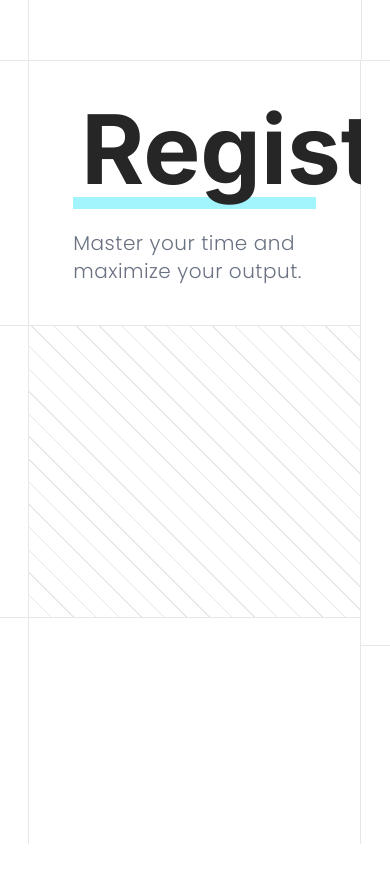
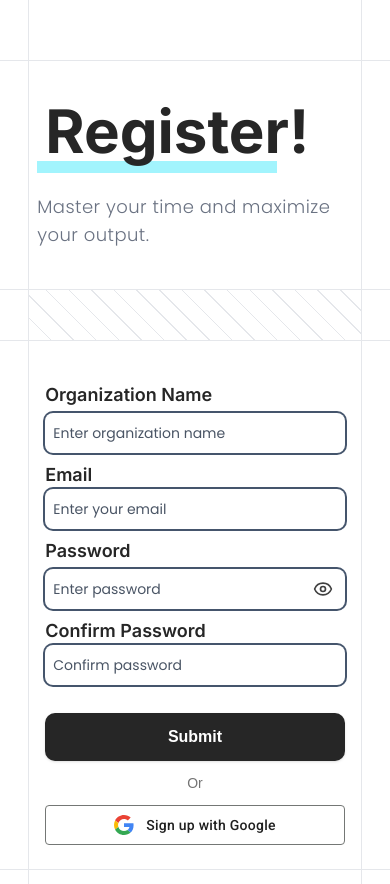
Before and after one commit to DevpratapTomar2005/prod-track, a React (Vite) app in the folder frontend/: page /auth/register/org in a window 390 px wide. Shown: the top 884 px of the page. Before the commit the page ends 844 px from the top, so only its background shows below. Built offline with nearby package versions, Linux system fonts and the light colour scheme.

Commit message:
ADD:  Make Login And Register Responsive

```diff
--- a/frontend/src/components/Login.tsx
+++ b/frontend/src/components/Login.tsx
@@ -1,6 +1,6 @@
 import { useForm } from "react-hook-form";
 import type { SubmitHandler } from "react-hook-form";
-import {useNavigate} from "react-router";
+import { useNavigate } from "react-router";
 
 interface LoginInputs {
   email: string;
@@ -14,10 +14,7 @@
     handleSubmit,
     getValues,
     formState: { errors },
-
   } = useForm<LoginInputs>();
-
-
 
   const onSubmit: SubmitHandler<LoginInputs> = (data) => {
     console.log(data);
@@ -25,25 +22,25 @@
   };
 
   return (
-    <div className="flex">
-      <div className="w-full  border-r border-gray-200  min-h-[calc(100vh-61px)]">
-        <div className="m-10 mb-0">
-          <h1 className="font-inter text-8xl font-bold text-neutral-800 px-3">
+    <div className="flex max-[700px]:block">
+      <div className="w-full max-[1050px]:w-1/2 border-r border-gray-200 min-h-[calc(100vh-61px)] max-[700px]:min-h-0 max-[700px]:h-fit max-[700px]:w-full max-[700px]:border-r-0">
+        <div className="m-10 mb-0 max-[850px]:mx-2 max-[700px]:mx-10 max-[400px]:mx-1">
+          <h1 className="font-inter text-8xl max-[1050px]:text-7xl max-[850px]:text-6xl font-bold text-neutral-800 px-3">
             Login!
           </h1>
-          <div className="max-w-[280px] mx-1 h-3 bg-cyan-200"></div>
+          <div className="max-w-[280px] max-[1050px]:w-[220px] max-[850px]:w-[190px] mx-1 h-3 bg-cyan-200"></div>
         </div>
         <div>
-          <p className="text-xl mx-11 mt-5 tracking-wide font-poppins text-gray-500 font-light">
+          <p className="text-xl max-[1050px]:text-lg max-[850px]:text-md max-[850px]:mx-3 max-[700px]:mx-11 max-[400px]:mx-2 mx-11 mt-5 tracking-wide font-poppins text-gray-500 font-light">
             Ready to crush your goals today?
           </p>
         </div>
         <div className="w-[250%] bg-gray-200 h-px  relative left-[-100%] z-0 mt-10"></div>
-        <div className="w-full h-[300px] bg-[repeating-linear-gradient(45deg,transparent,transparent_15px,#e5e7eb_15px,#e5e7eb_16px)]"></div>
-        <div className="w-[250%] bg-gray-200 h-px  relative left-[-100%] mb-0 z-0 "></div>
+        <div className="w-full max-[700px]:h-[50px] h-[300px] bg-[repeating-linear-gradient(45deg,transparent,transparent_15px,#e5e7eb_15px,#e5e7eb_16px)]"></div>
+        <div className="w-[250%] bg-gray-200 h-px  relative left-[-100%] mb-10 z-0 "></div>
       </div>
-      <div className="w-2/3 bg-white relative z-1">
-        <div className="mx-10 mb-6 mt-15">
+      <div className="w-2/3 max-[1050px]:w-1/2 max-[850px]:w-3/5 bg-white relative z-1 max-[700px]:h-fit max-[700px]:w-full">
+        <div className="mx-10 mb-6 mt-15 max-[700px]:mt-10 max-[400px]:mx-4">
           <form onSubmit={handleSubmit(onSubmit)}>
             <div className="flex flex-col my-2">
               <label
@@ -98,8 +95,6 @@
                     },
                   })}
                 />
-
-
               </div>
 
               {errors.password && (
@@ -122,7 +117,7 @@
             <p className="text-sm mt-3 text-neutral-500 text-center">Or</p>
           </div>
           <div className="mt-3">
-            <button className="group relative flex h-10 w-full max-w-[400px] cursor-pointer items-center justify-center overflow-hidden rounded-[4px] border border-[#747775] bg-white px-3 py-0 text-center font-roboto text-sm font-medium tracking-[0.25px] text-[#1f1f1f] outline-none transition-all duration-200 align-middle whitespace-nowrap disabled:opacity-50">
+            <button className="group relative flex h-10 w-full max-w-[400px] cursor-pointer items-center justify-center overflow-hidden rounded-[4px] border border-[#747775] bg-white px-3 py-0 text-center font-roboto text-sm font-medium tracking-[0.25px] text-[#1f1f1f] outline-none transition-all duration-200 align-middle whitespace-nowrap disabled:opacity-50 mx-auto">
               <div className="absolute inset-0 transition-opacity duration-200 opacity-0 group-hover:bg-[#1f1f1f] group-hover:opacity-[0.08] group-active:bg-[#1f1f1f] group-active:opacity-[0.12]"></div>
 
               <div className="relative flex items-center justify-center">
@@ -151,7 +146,7 @@
             </button>
           </div>
         </div>
-        <div className="w-[1000%] bg-gray-200 h-px mb-10 relative left-0"></div>
+        <div className="w-[1000%] bg-gray-200 h-px mb-10 relative left-0 max-[700px]:left-[-10%]"></div>
       </div>
     </div>
   );
--- a/frontend/src/components/Register.tsx
+++ b/frontend/src/components/Register.tsx
@@ -4,7 +4,7 @@
 import { useParams } from "react-router";
 import EyeOpen from "../assets/eye_open.svg";
 import EyeClose from "../assets/eye_off.svg";
-import {useNavigate} from "react-router";
+import { useNavigate } from "react-router";
 
 interface RegisterInputs {
   firstName?: string;
@@ -29,29 +29,33 @@
 
   const onSubmit: SubmitHandler<RegisterInputs> = (data) => {
     console.log(data);
-    navigate(`/${getValues("firstName")??getValues("organizationName")}/dashboard`);
+    navigate(
+      `/${getValues("firstName") ?? getValues("organizationName")}/dashboard`,
+    );
   };
 
   return (
-    <div className="flex ">
-      <div className="w-full border-r border-gray-200 min-h-[calc(100vh-61px)]">
-        <div className="m-10 mb-0">
-          <h1 className="font-inter text-8xl font-bold text-neutral-800 px-3">
+    <div className="flex max-[700px]:block">
+      <div className="w-full max-[1050px]:w-1/2  border-r border-gray-200 min-h-[calc(100vh-61px)] max-[700px]:min-h-0 max-[700px]:h-fit max-[700px]:w-full max-[700px]:border-r-0">
+        <div className="m-10 mb-0 max-[850px]:mx-2 max-[700px]:mx-10 max-[400px]:mx-1">
+          <h1 className="font-inter text-8xl max-[1050px]:text-7xl max-[850px]:text-6xl max-[700px]:8xl font-bold text-neutral-800 px-3">
             Register!
           </h1>
-          <div className="max-w-[385px] mx-1 h-3 bg-cyan-200"></div>
+          <div className="max-w-[385px] max-[1050px]:w-[293px] max-[850px]:w-[240px] mx-1 h-3 bg-cyan-200"></div>
         </div>
         <div>
-          <p className="text-xl mx-11 mt-5 tracking-wide font-poppins text-gray-500 font-light">
+          <p className="text-xl max-[1050px]:text-lg max-[850px]:text-md max-[850px]:mx-3 max-[700px]:mx-11 max-[400px]:mx-2 mx-11 mt-5 tracking-wide font-poppins text-gray-500 font-light">
             Master your time and maximize your output.
           </p>
         </div>
-        <div className="w-[250%] bg-gray-200 h-px relative left-[-100%] z-0 mt-10"></div>
-        <div className={`w-full ${roleType === "org" ? "h-[291px]" : "h-[363px]"} bg-[repeating-linear-gradient(45deg,transparent,transparent_15px,#e5e7eb_15px,#e5e7eb_16px)]`}></div>
-        <div className="w-[250%] bg-gray-200 h-px  relative left-[-100%] mb-10 z-0 "></div>
+        <div className="w-[250%] bg-gray-200 h-px relative left-[-100%] z-0 mt-10 "></div>
+        <div
+          className={`w-full max-[700px]:h-[50px] ${roleType === "org" ? "h-[291px]" : "h-[363px]"} bg-[repeating-linear-gradient(45deg,transparent,transparent_15px,#e5e7eb_15px,#e5e7eb_16px)]`}
+        ></div>
+        <div className="w-[250%] bg-gray-200 h-px  relative left-[-100%] mb-10 z-0"></div>
       </div>
-      <div className="w-2/3 bg-white relative z-1">
-        <div className="mx-10 mb-6 mt-10">
+      <div className="w-2/3 max-[1050px]:w-1/2 max-[850px]:w-3/5 bg-white relative z-1 max-[700px]:h-fit max-[700px]:w-full">
+        <div className="mx-10 mb-6 mt-10 max-[400px]:mx-4">
           <form onSubmit={handleSubmit(onSubmit)}>
             {roleType === "org" && (
               <div className="flex flex-col my-2 gap-1">
@@ -233,7 +237,6 @@
               <button
                 type="submit"
                 className="rounded-lg w-full bg-neutral-800 px-10 py-3 font-bold text-white cursor-pointer mt-5 shadow hover:bg-neutral-700 transition-colors duration-150 ease-in-out"
-
               >
                 Submit
               </button>
@@ -272,7 +275,7 @@
             </button>
           </div>
         </div>
-        <div className="w-[1000%] bg-gray-200 h-px mb-10 relative left-0"></div>
+        <div className="w-[1000%] bg-gray-200 h-px mb-10 relative left-0 max-[700px]:left-[-10%]"></div>
       </div>
     </div>
   );
--- a/frontend/src/index.css
+++ b/frontend/src/index.css
@@ -22,6 +22,19 @@
 
 .font-roboto {
   font-family: "Roboto", sans-serif;
+}
+
+body::-webkit-scrollbar {
+  width: 4px;
+  height: 4px;
+}
+
+body::-webkit-scrollbar-thumb {
+  background-color: #cffafe;
+}
+
+body::-webkit-scrollbar-track {
+  background-color: rgb(243 244 246 / 0.4);
 }
 
 @theme inline {
--- a/frontend/src/pages/AuthLayout.tsx
+++ b/frontend/src/pages/AuthLayout.tsx
@@ -1,23 +1,20 @@
-import { Outlet } from "react-router"
-
+import { Outlet } from "react-router";
 
 const AuthLayout = () => {
   return (
     <div className="">
       <div className="min-h-screen flex justify-center">
         <div className="w-px min-h-screen  bg-gray-200"></div>
-            <div className="w-[85%]">
-            <div className='w-[1000%] bg-gray-200 h-px relative left-[-10%] mt-15'></div>
+        <div className="w-[85%] min-[1350px]:max-w-[1200px]">
+          <div className="w-[1000%] bg-gray-200 h-px relative left-[-10%] min-[1350px]:left-[-100%] mt-15"></div>
           <div>
             <Outlet />
           </div>
-
         </div>
         <div className="w-px min-h-screen  bg-gray-200"></div>
       </div>
     </div>
-  )
+  );
+};
 
-}
-
-export default AuthLayout
+export default AuthLayout;
```
Also changed, not shown: frontend/src/pages/LandingLayout.tsx (+4 -4 lines). Lines whose indentation alone changed are shown as unchanged.
